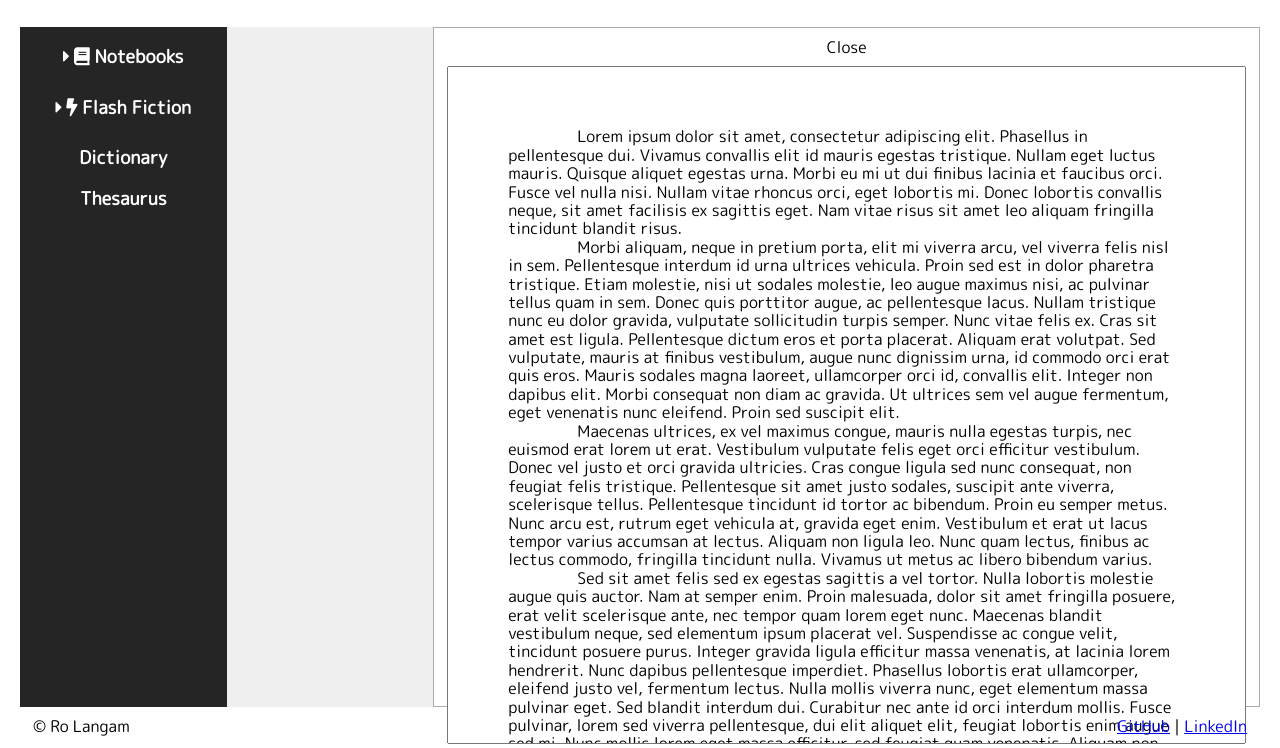
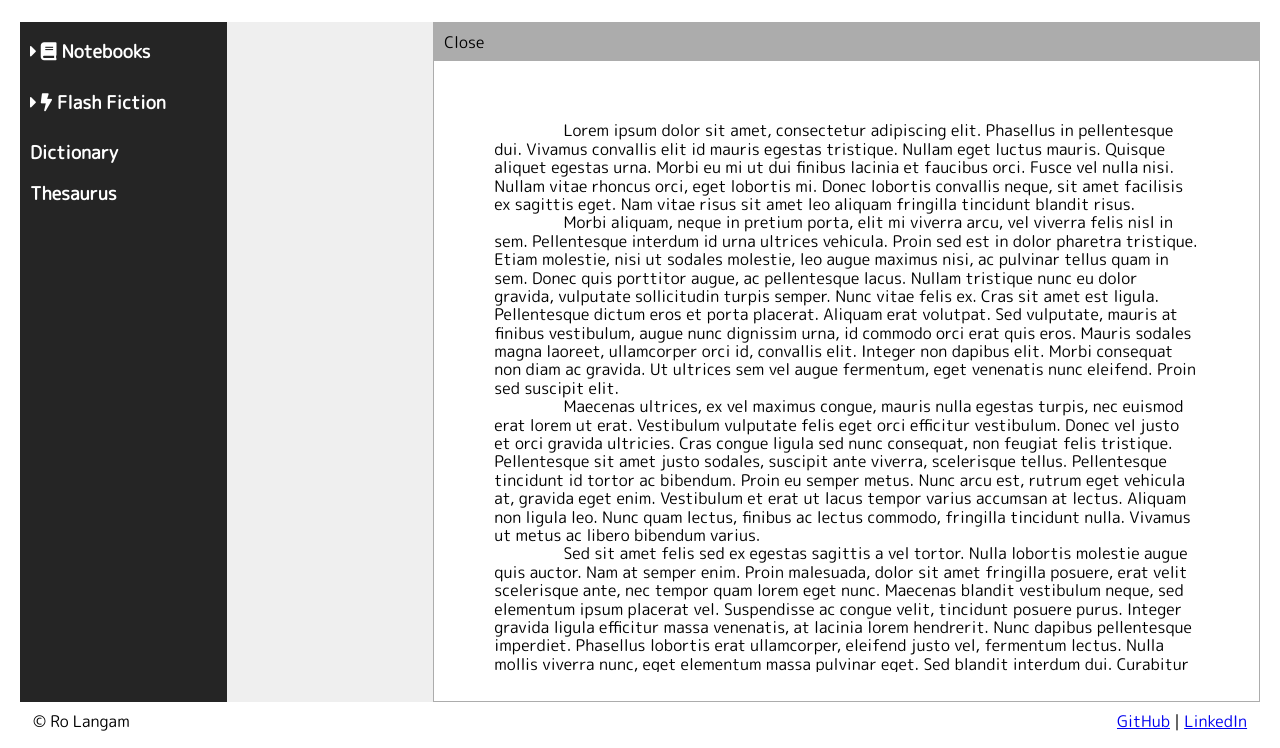
Before and after one commit to azureowl/writers-challenge-node-capstone, a website: page public/index.html in a window 1280 px wide. Shown: the part 53-801 px from the top of the page. Drawn offline with nearby package versions, Linux system fonts and the light colour scheme.

Commit message:
Cmade style changes

```diff
--- a/public/css/grid.css
+++ b/public/css/grid.css
@@ -1,7 +1,3 @@
-* {
-    box-sizing: border-box;
-}
-
 .row {
     max-width: 1400px;
     padding: 0 20px 0 20px;
@@ -23,7 +19,7 @@
     padding: 0 1.04166667% 0 1.04166667%;
 }
 
-nav.col {
+nav.col, .pages.col, .pages section.col, form.col {
     padding: 0;
 }
 
--- a/public/css/style.css
+++ b/public/css/style.css
@@ -4,10 +4,6 @@
 
 html {
     font-family: 'M PLUS Rounded 1c', sans-serif;
-}
-
-button {
-    cursor: pointer;
 }
 
 h1 {
@@ -19,6 +15,10 @@ h2 {
     font-size: 18px;
 }
 
+section h2 {
+    padding: 10px;
+}
+
 h3 {
     font-size: 16px;
 }
@@ -28,45 +28,55 @@ h1, h2, p {
 }
 
 header {
-    height: 10vh;
+    height: 70px;
 }
 
 main {
-    height: 85vh;
+    height: 100%;
 }
 
 footer {
-    height: 5vh;
+    height: 40px;
+}
+
+main button, form button, section h2 {
+    text-align: center;
 }
 
 main button, form button {
     all: inherit;
-    text-align: center;
 }
 
 main nav, nav button {
     background-color: #252525;
+    color: #fff;
 }
 
-main button {
+main button, .pages button {
     padding: 10px;
     width: 100%;
 }
 
-nav button {
-    color: white;
+nav, .pages {
+    overflow: auto;
+}
+
+button {
+    cursor: pointer;
 }
 
 form {
     background-color: white;
     border: 1px solid #acacac;
-    /* height: 100vh; */
+    height: 85vh;
+    overflow: hidden;
 }
 
 textarea {
+    border: 0;
     resize: none;
     padding: 10px;
-    height: 100%;
+    height: 90%;
     width: 100%;
 }
 
@@ -74,9 +84,13 @@ nav button:focus {
     outline: none;
 }
 
-.pages, nav button:focus {
+.pages, .pages button {
     background-color: #efefef;
     color: black;
+}
+
+.pages button:focus {
+    background-color: #45c34a;
 }
 
 .header-mb, .single-line {
@@ -84,6 +98,10 @@ nav button:focus {
     align-items: flex-end;
     justify-content: space-between;
     padding-top: 10px;
+}
+
+.editor-tools {
+    background-color: #acacac;
 }
 
 .logo {
@@ -104,7 +122,19 @@ nav button:focus {
 }
 
 @media (min-width: 768px) {
-    nav, .pages, form, textarea {
+    main {
+        height: 85vh;
+    }
+
+    header {
+        height: 75px;
+    }
+
+    footer {
+        height: 40px;
+    }
+
+    nav, .pages, form {
         height: 100%;
     }
 
--- a/public/index.html
+++ b/public/index.html
@@ -120,7 +120,7 @@
             </section>
         </div>
         <form class="col col-12 col-8">
-            <div>
+            <div class="editor-tools">
                 <button>Close</button>
             </div>
             <textarea>
```
Also changed, not shown: public/js/index.js (line endings or trailing spaces).
